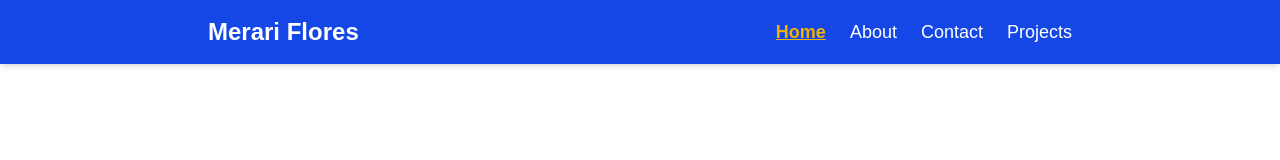
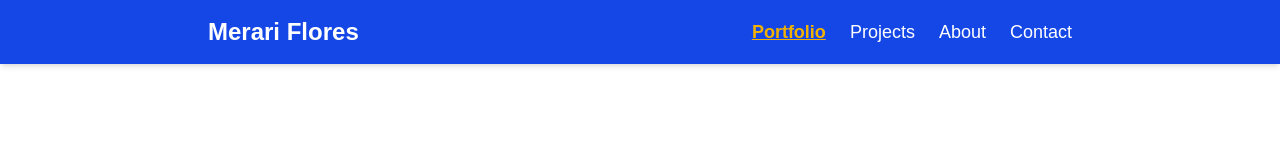
Before and after one commit to mrmerarif/wdd430-portfolio, a Next.js app: page / in a window 1280 px wide. Shown: the top 160 px of the page. Built offline with nearby package versions, Linux system fonts and the light colour scheme.

Commit message:
updating issues with the files.

```diff
--- a/components/NavLinks.tsx
+++ b/components/NavLinks.tsx
@@ -14,13 +14,26 @@ export default function NavLinks() {
   return (
     <nav aria-label="Primary Navigation">
       <ul className="flex gap-6 text-lg">
+
+        {/* Week 1 Portfolio */}
         <li>
           <Link
             href="/"
             className={linkClasses("/")}
             aria-current={pathname === "/" ? "page" : undefined}
           >
-            Home
+            Portfolio
+          </Link>
+        </li>
+
+        {/* Week 2 API Projects */}
+        <li>
+          <Link
+            href="/projects"
+            className={linkClasses("/projects")}
+            aria-current={pathname === "/projects" ? "page" : undefined}
+          >
+            Projects
           </Link>
         </li>
 
@@ -43,16 +56,6 @@ export default function NavLinks() {
             Contact
           </Link>
         </li>
-
-        <li>
-          <Link
-            href="/projects"
-            className={linkClasses("/projects")}
-            aria-current={pathname === "/projects" ? "page" : undefined}
-          >
-            Projects
-          </Link>
-        </li>
       </ul>
     </nav>
   );
```
